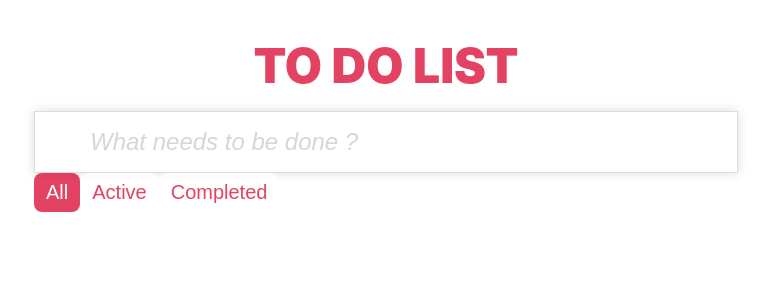
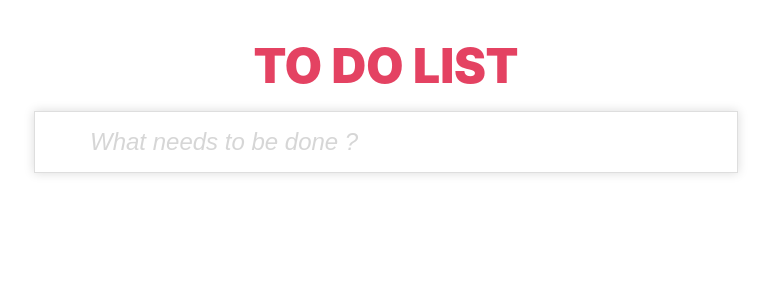
Before and after one commit to Artem2001S/todo, a React (Create React App) app: page / in a window 1280 px wide. Shown: the top 300 px of the page, without its empty margins (254-1025 px from the left). Built offline with nearby package versions, Linux system fonts and the light colour scheme; the HTML template or start-up script is replaced by a standard one.

Commit message:
feat: hide filters when todos not exists

```diff
--- a/src/containers/Todo/Todo.jsx
+++ b/src/containers/Todo/Todo.jsx
@@ -68,11 +68,14 @@ export default function Todo() {
 
   const visibleTodos = filter(todos, activeFilter);
 
+  const isEmpty = todos.length === 0;
+
   return (
     <div className={classes.TodoContainer}>
       <Header headerContent={'To do list'} />
       <AddForm sumbitHandler={addTodo} />
-      <Filters activeFilter={activeFilter} onClickHandler={changeFilter} />
+      {isEmpty ? null : <Filters activeFilter={activeFilter} onClickHandler={changeFilter} />}
+
       <TodoList todos={visibleTodos} onToggle={todoToggle} onRemove={removeTodo} onUpdate={updateTodoText} />
     </div>
   )
```
